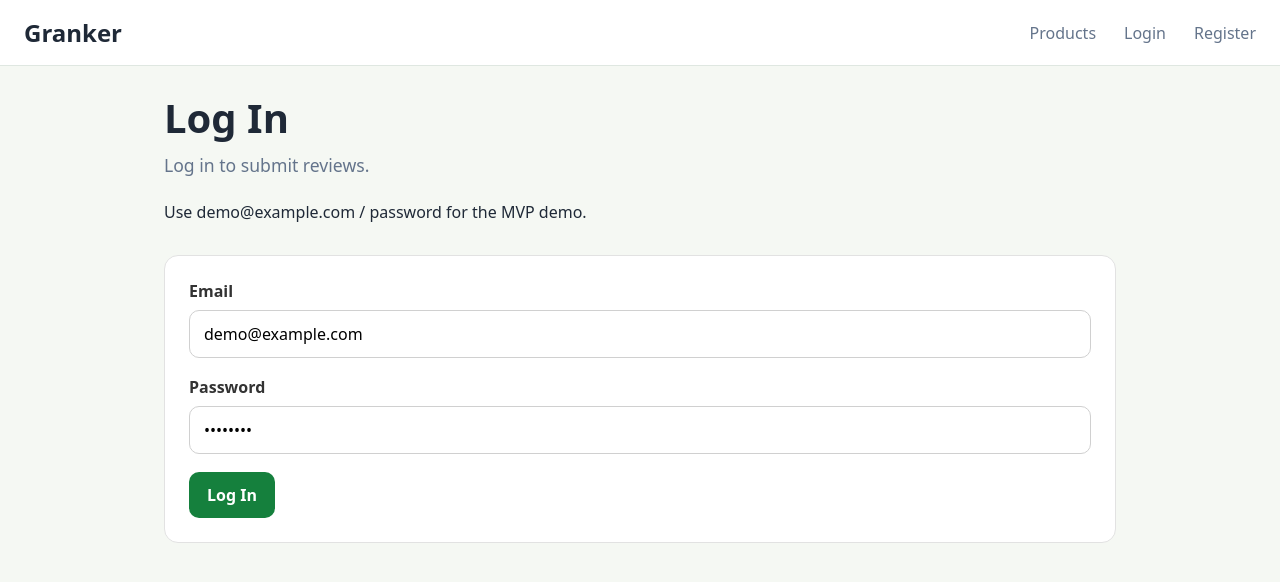
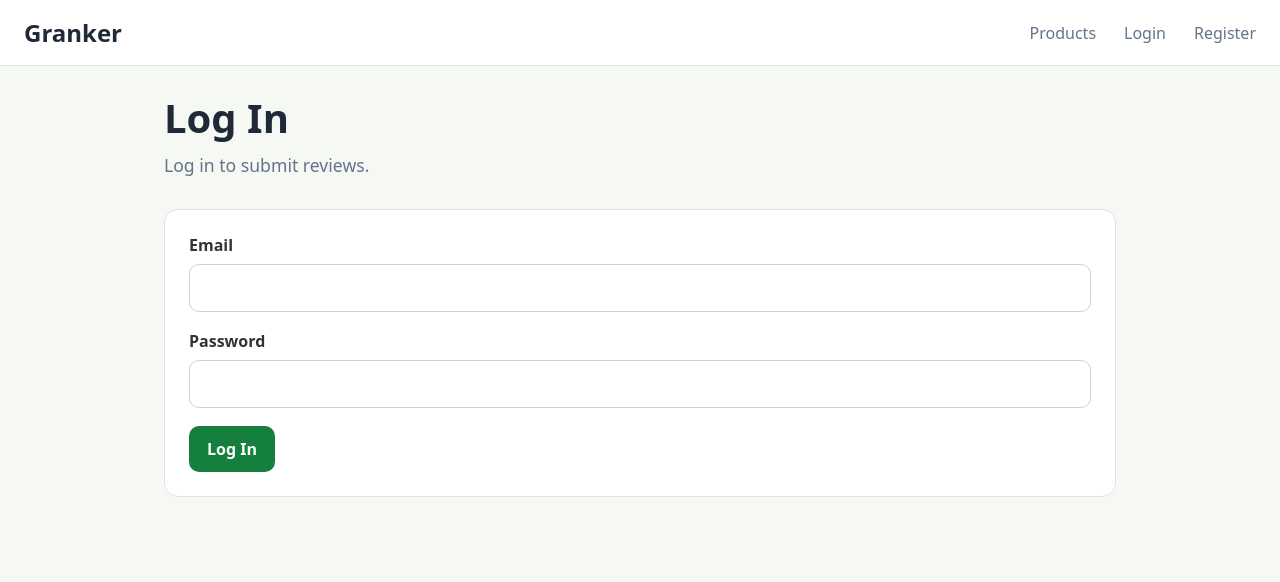
Before and after one commit to jackhoppecs/Granker, a React app in the folder frontend/: page /login in a window 1280 px wide. Shown: the top 582 px of the page. Built offline with nearby package versions, Linux system fonts and the light colour scheme; no server answers; the HTML template or start-up script is replaced by a standard one.

Commit message:
Removed old demo credentials and allowed for browser to autocomplete form fields

```diff
--- a/frontend/src/pages/LoginPage.jsx
+++ b/frontend/src/pages/LoginPage.jsx
@@ -5,12 +5,13 @@ import { login } from "../api/auth";
 function LoginPage({ setCurrentUser }) {
   const navigate = useNavigate();
 
-  const [email, setEmail] = useState("demo@example.com");
-  const [password, setPassword] = useState("password");
+  const [email, setEmail] = useState("");
+  const [password, setPassword] = useState("");
   const [submitting, setSubmitting] = useState(false);
   const [formError, setFormError] = useState("");
 
   async function handleSubmit(event) {
+    setFormError("");
     event.preventDefault();
 
     if (!email.trim() || !password.trim()) {
@@ -41,7 +42,6 @@ function LoginPage({ setCurrentUser }) {
         <h1>Log In</h1>
         <p>Log in to submit reviews.</p>
       </header>
-      <p>Use demo@example.com / password for the MVP demo.</p>
       <form className="review-form" onSubmit={handleSubmit}>
         {formError && <p className="form-error">{formError}</p>}
 
@@ -53,6 +53,7 @@ function LoginPage({ setCurrentUser }) {
             value={email}
             onChange={(event) => setEmail(event.target.value)}
             disabled={submitting}
+            autoComplete="username"
           />
         </div>
 
@@ -64,6 +65,7 @@ function LoginPage({ setCurrentUser }) {
             value={password}
             onChange={(event) => setPassword(event.target.value)}
             disabled={submitting}
+            autoComplete="current-password"
           />
         </div>
 
```
